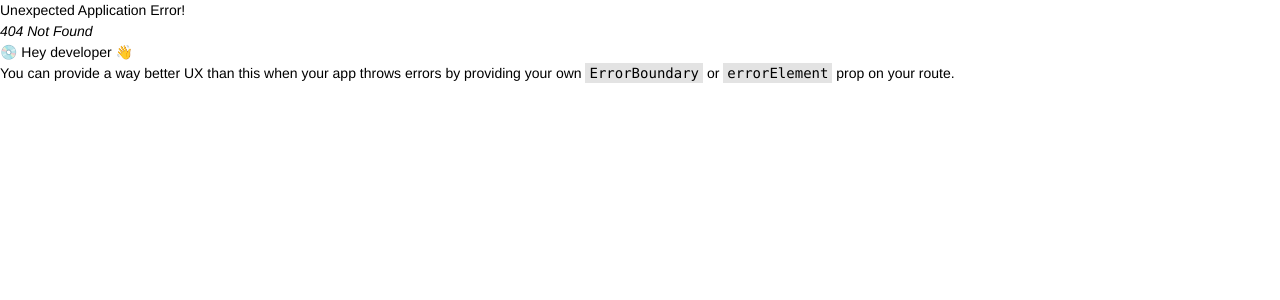
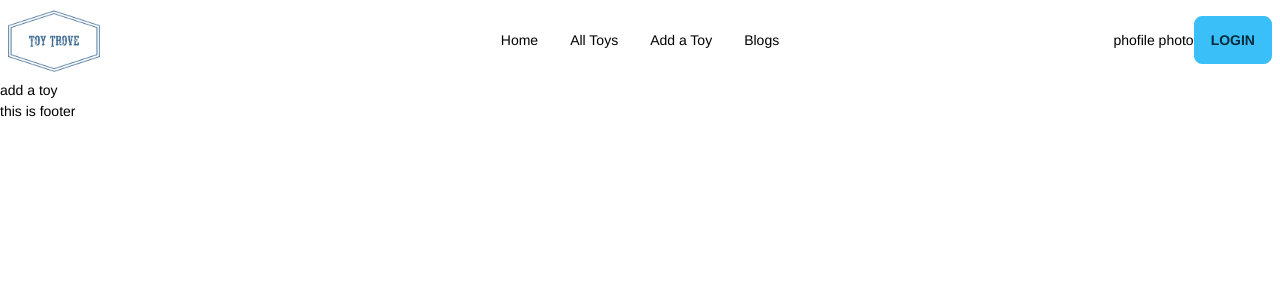
Before and after one commit to abuSayedAlSiam/toy-trove-client, a React (Vite) app: page /addAToy in a window 1280 px wide. Before the commit this address had no page. Shown: the top 300 px of the page. Built offline with nearby package versions, Linux system fonts and the light colour scheme.

Commit message:
shopby category, all toys add a toy blogs ready

```diff
--- /dev/null
+++ b/src/Pages/AddAToy/AddAToy.jsx
@@ -0,0 +1,11 @@
+import React from 'react';
+
+const AddAToy = () => {
+    return (
+        <div>
+            add a toy
+        </div>
+    );
+};
+
+export default AddAToy;
--- /dev/null
+++ b/src/Pages/AllToys/AllToys.jsx
@@ -0,0 +1,11 @@
+import React from 'react';
+
+const AllToys = () => {
+    return (
+        <div>
+            all toy
+        </div>
+    );
+};
+
+export default AllToys;
--- /dev/null
+++ b/src/Pages/Blogs/Blogs.jsx
@@ -0,0 +1,11 @@
+import React from 'react';
+
+const Blogs = () => {
+    return (
+        <div>
+            Blogs
+        </div>
+    );
+};
+
+export default Blogs;
--- a/src/Pages/Home/Gallery/Gallery.jsx
+++ b/src/Pages/Home/Gallery/Gallery.jsx
@@ -15,8 +15,8 @@ import { EffectCoverflow, Pagination } from "swiper";
 
 const Gallery = () => {
     return (
-      <>
-      <h2 className="text-center md:text-5xl text-xl font-bold mb-5 mt-16">Gallery</h2>
+      <div className="bg-gray-100">
+
         <div className="md:w-8/12 mx-auto">
 
         <Swiper
@@ -64,7 +64,7 @@ const Gallery = () => {
           </SwiperSlide>
         </Swiper>
       </div>
-          </>
+          </div>
     );
 };
 
--- a/src/Pages/Home/Home/Home.jsx
+++ b/src/Pages/Home/Home/Home.jsx
@@ -7,7 +7,9 @@ const Home = () => {
     return (
         <div>
             <Banner></Banner>
+            <h2 className="text-center md:text-5xl text-xl font-bold mb-5 mt-16">Gallery</h2>
             <Gallery></Gallery>
+            <h2 className='text-4xl text-center font-bold  mt-16 mb-10'>Shop By Category</h2>
             <ShopByCategory></ShopByCategory>
         </div>
     );
--- a/src/Pages/Home/ShopByCategory/ShopByCategory.jsx
+++ b/src/Pages/Home/ShopByCategory/ShopByCategory.jsx
@@ -2,12 +2,13 @@ import { Tab, Tabs, TabList, TabPanel } from 'react-tabs';
 import 'react-tabs/style/react-tabs.css';
 
 const ShopByCategory = () => {
-    <div className='bg-red-400'>
-        <h2>Shop by category</h2>
+    return (
+        <div className='md:w-10/12 mx-auto'>
             <Tabs>
                 <TabList>
-            <Tab>Title 1</Tab>
-            <Tab>Title 2</Tab>
+                    <Tab>Marvel</Tab>
+                    <Tab>Avengers</Tab>
+                    <Tab>Transformers</Tab>
                 </TabList>
 
                 <TabPanel>
@@ -16,8 +17,12 @@ const ShopByCategory = () => {
                 <TabPanel>
                     <h2>Any content 2</h2>
                 </TabPanel>
+                <TabPanel>
+                    <h2>Any content 2</h2>
+                </TabPanel>
             </Tabs>
         </div>
+    );
 };
 
 export default ShopByCategory;
--- a/src/Pages/Shared/Navbar.jsx
+++ b/src/Pages/Shared/Navbar.jsx
@@ -5,8 +5,8 @@ const Navbar = () => {
     const navItems = <>
         <li><Link to="/">Home</Link></li>
         <li><Link to="/allToys">All Toys</Link></li>
-        <li><Link to="/addToy">Add a Toy</Link></li>
-        <li><Link to="/Blogs">Blogs</Link></li>
+        <li><Link to="/addAToy">Add a Toy</Link></li>
+        <li><Link to="/blogs">Blogs</Link></li>
     </>
     return (
         <div className="navbar bg-base-100">
```
Also changed, not shown: src/Routes/Routes.jsx (+13 -1 lines). Lines whose indentation alone changed are shown as unchanged.
